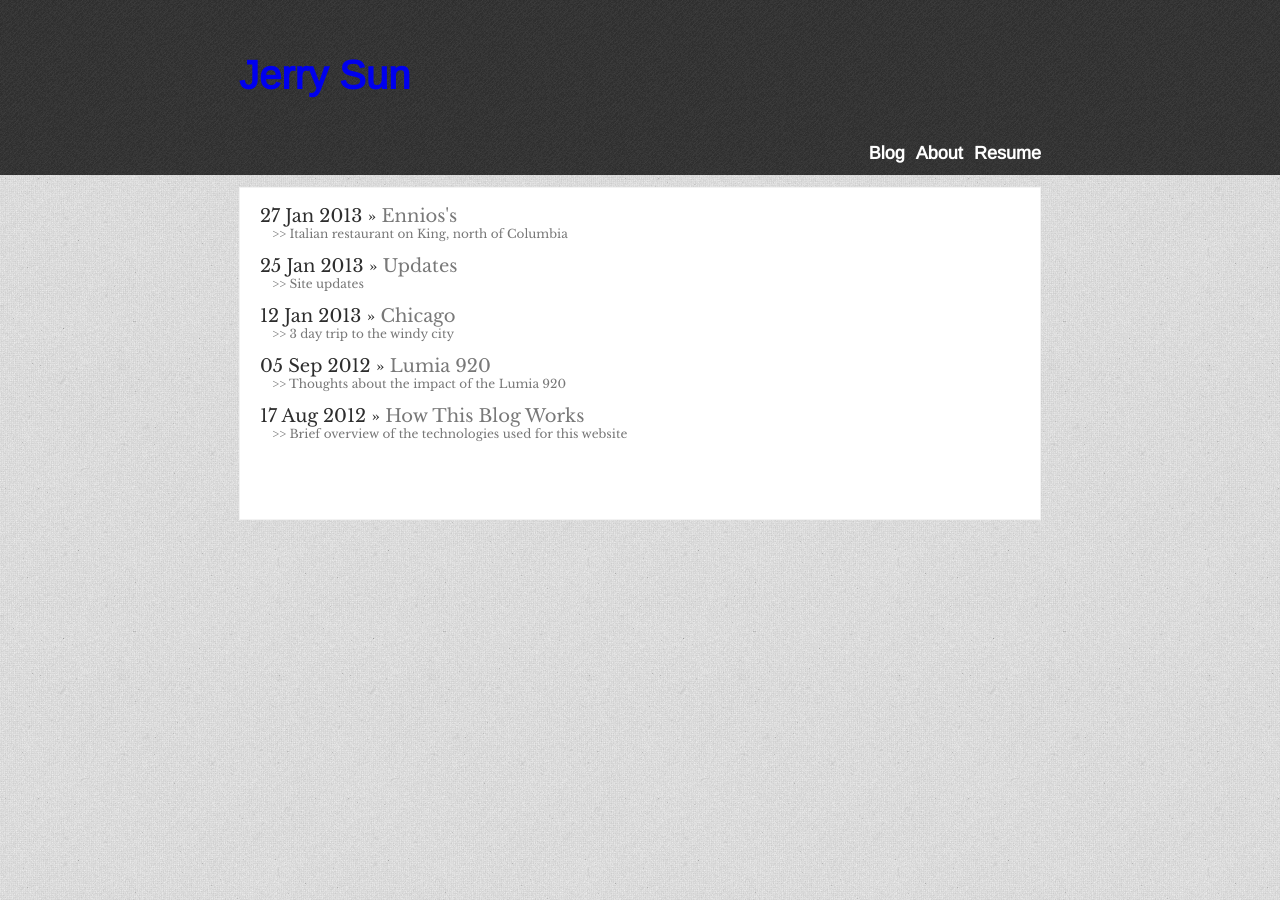
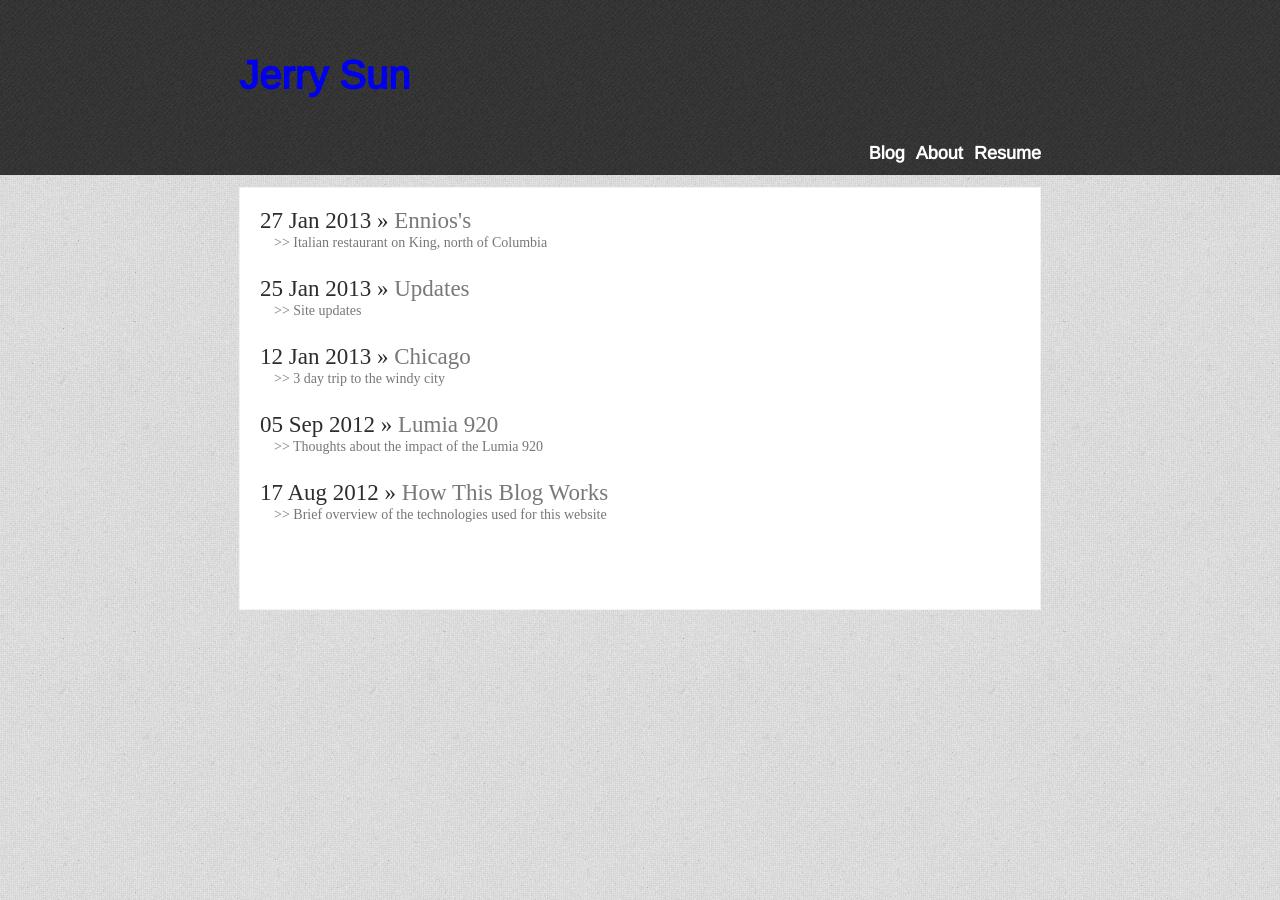
Before and after one commit to jerrysun21/jerrysun21.github.com, a Jekyll site: the page built from index.html, in a window 1280 px wide. Built offline with Jekyll 4.4.1, drawn with Linux system fonts in a browser that asks for light colours.

Commit message:
style updates

```diff
--- a/css/default.css
+++ b/css/default.css
@@ -9,7 +9,7 @@ body
 
 #body_style
 {
-	font-family: 'Libre Baskerville', "Times New Roman", serif;
+	font-family: 'Droid Serif', serif;
 	color:#2D2D2D;
 }
 
--- a/css/index.css
+++ b/css/index.css
@@ -1,9 +1,9 @@
 #post_list
 {
 	margin: 20px;
-	font-size: 18px;
+	font-size: 23px;
 	text-decoration: none;
-  line-height: 15px;
+    line-height: 23px;
 }
 
 #post_list a{ text-decoration:none; color: #787878;}
@@ -14,12 +14,12 @@
 
 #post_tags
 {
-	font-size: 12px;
+	font-size: 16px;
 }
 
 .post-description {
-  font-size: 12px;
-  line-height: 20px;
+  font-size: 14px;
+  line-height: 22px;
   text-indent: 1em;
   color: #777777;
 }
```
Also changed, not shown: css/post.css (+9 -1 lines), 1 other file.
